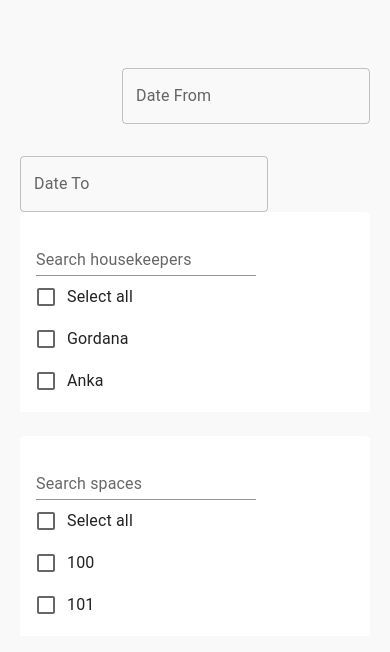
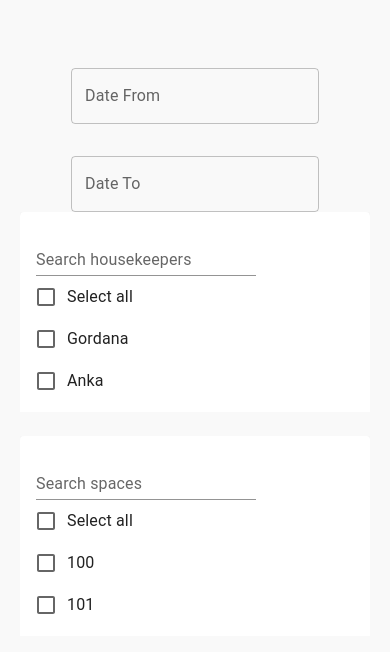
Before and after one commit to mtochi/Flexkeeping, a React (Create React App) app: page / in a window 390 px wide. Shown: the top 652 px of the page. Built offline with nearby package versions, Linux system fonts and the light colour scheme.

Commit message:
additional changes

```diff
--- a/src/components/Cleanups.tsx
+++ b/src/components/Cleanups.tsx
@@ -17,7 +17,7 @@ export const Cleanups = () => {
   const dispatch = useDatesDispatch();
   const dates = useDates();
   const isMobile = useMediaQuery('(max-width:420px)');
-
+  const isTablet = useMediaQuery('(max-width:820px)');
   return (
     //These rules can be deleted
     <Box className="mainContainer" sx={{ paddingTop: '3rem', width: '100%', height: isMobile ? '100%':'100vh'}}>
@@ -29,7 +29,7 @@ export const Cleanups = () => {
 
         <Box
   display="flex"
-  justifyContent="right"
+  justifyContent={isMobile || isTablet ? 'center':"right"}
 >
 
 
@@ -49,7 +49,7 @@ export const Cleanups = () => {
         <Grid item md={6} xs={12}>
         <Box
   display="flex"
-  justifyContent="left"
+  justifyContent={isMobile || isTablet ? 'center':"left"}
 >
           <DatePicker
           label="Date To"
```
